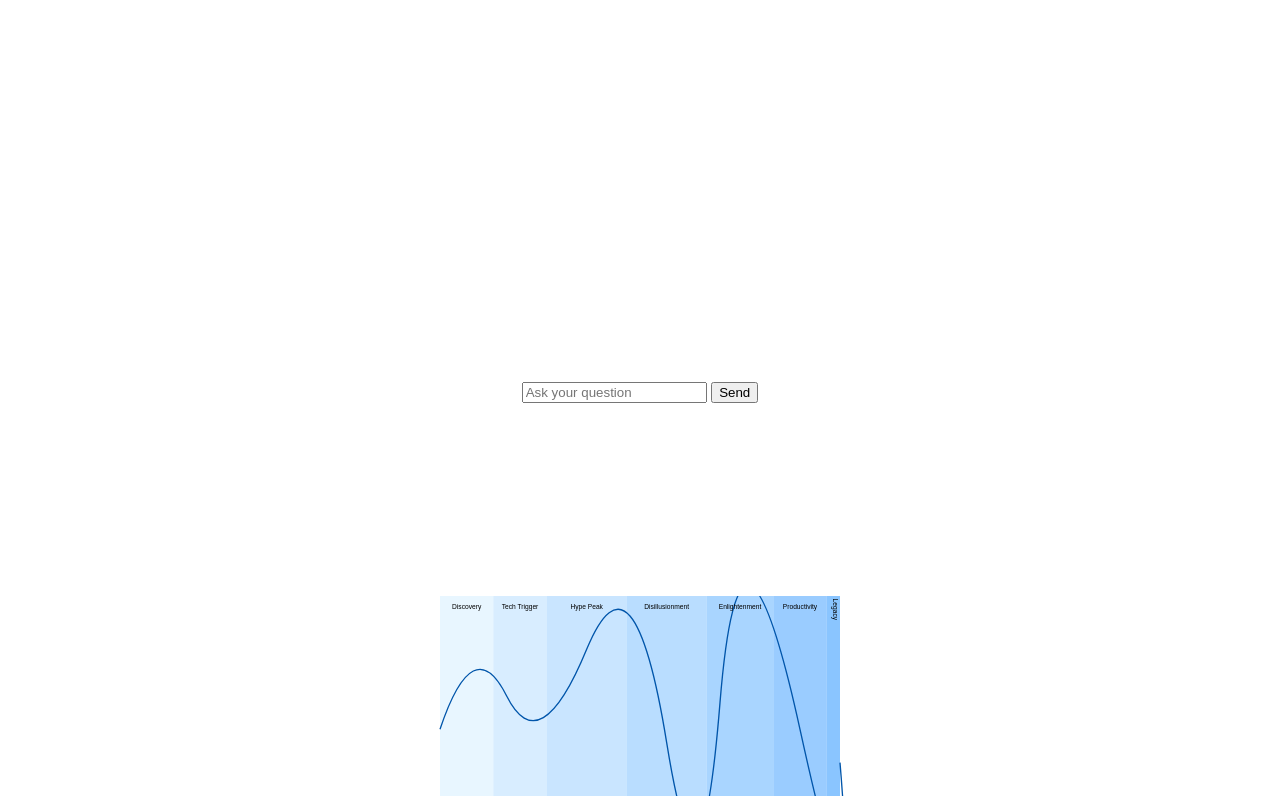
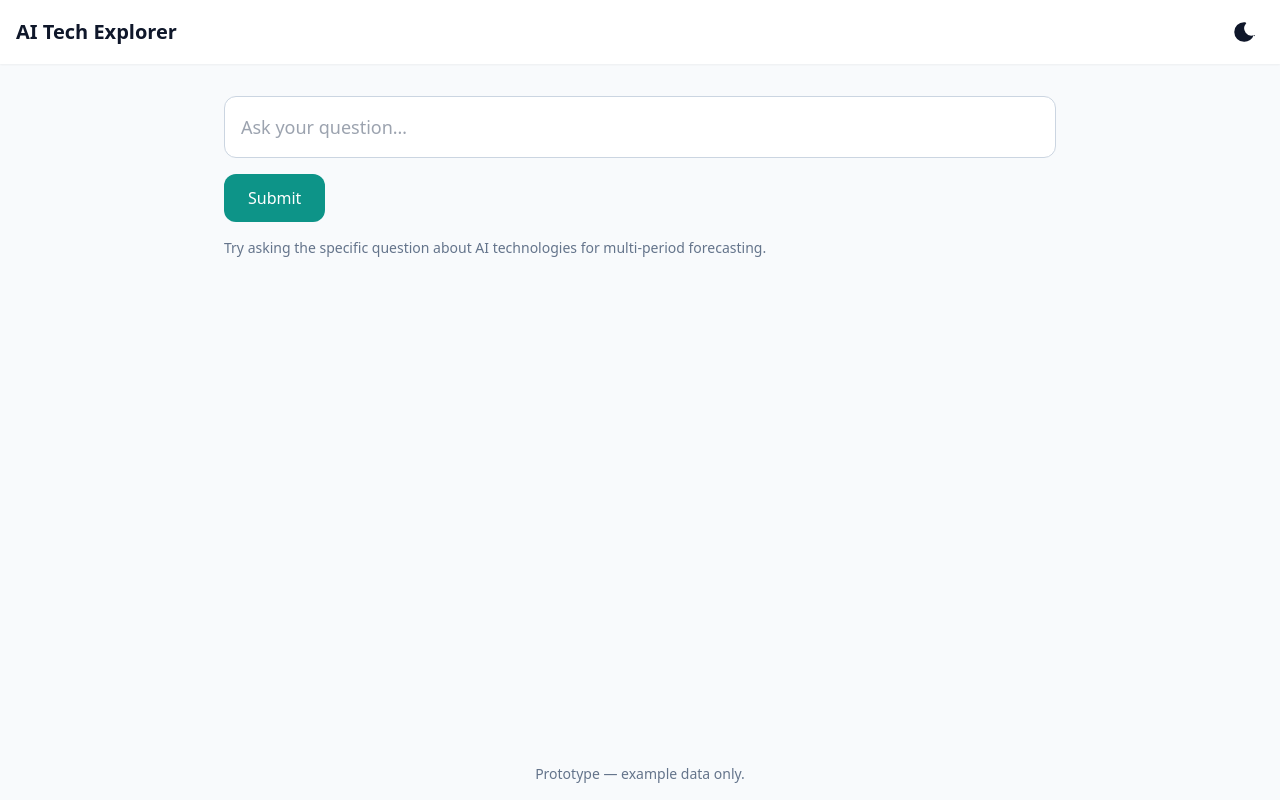
Before and after one commit to egorhowtocode/Basics-of-Econometrics, a Flask app: page / in a window 1280 px wide. Run offline with Flask 3, Linux system fonts and the light colour scheme; some libraries are stand-ins or nearby versions.

Commit message:
Add searchable UI with animations and dark mode

```diff
--- a/app.py
+++ b/app.py
@@ -1,31 +1,63 @@
-from flask import Flask, request, jsonify, render_template
+from flask import Flask, jsonify, render_template, request
 
 app = Flask(__name__)
 
-TECH_RESPONSES = {
-    "Which AI technologies are used to enhance financial time series forecasting performance by processing multi-period inputs?": [
-        {"name": "Multi-period Learning Framework (MLF)", "segment": "discovery"},
-        {"name": "Inter-period Redundancy Filtering (IRF)", "segment": "tech-trigger"},
-        {"name": "Learnable Weighted-average Integration (LWI)", "segment": "hype-peak"},
-        {"name": "Fusion", "segment": "disillusionment"},
-        {"name": "Path Squeeze", "segment": "enlightenment"},
-    ]
-}
+TARGET_QUESTION = (
+    "Which AI technologies are used to enhance financial time series forecasting performance by processing multi-period inputs?"
+)
 
-INSTRUMENTS = ["Python", "R", "C++"]
+TECHNOLOGIES = [
+    {
+        "id": "mlf",
+        "name": "Multi-period Learning Framework (MLF)",
+        "summary": "Learns relationships across multiple temporal periods for financial forecasting.",
+        "instruments": ["Python", "R", "C++"],
+        "sources": [],
+    },
+    {
+        "id": "irf",
+        "name": "Inter-period Redundancy Filtering (IRF)",
+        "summary": "Filters redundant signals between time periods.",
+        "instruments": ["Python", "R", "C++"],
+        "sources": [],
+    },
+    {
+        "id": "lwi",
+        "name": "Learnable Weighted-average Integration (LWI)",
+        "summary": "Learns optimal weights to integrate forecasts from different periods.",
+        "instruments": ["Python", "R", "C++"],
+        "sources": [],
+    },
+    {
+        "id": "fusion",
+        "name": "Fusion",
+        "summary": "Combines heterogeneous signals/features across horizons.",
+        "instruments": ["Python", "R", "C++"],
+        "sources": [],
+    },
+    {
+        "id": "path-squeeze",
+        "name": "Path Squeeze",
+        "summary": "Reduces dimensionality along temporal paths.",
+        "instruments": ["Python", "R", "C++"],
+        "sources": [],
+    },
+]
 
-@app.route("/")
+
+@app.get("/")
 def index():
     return render_template("index.html")
 
-@app.post("/technologies")
-def technologies():
-    data = request.get_json(force=True)
-    question = data.get("question", "")
-    technologies = TECH_RESPONSES.get(question, [])
-    for tech in technologies:
-        tech["instruments"] = INSTRUMENTS
-    return jsonify({"technologies": technologies})
+
+@app.post("/search")
+def search():
+    data = request.get_json(force=True) or {}
+    query = data.get("q", "")
+    matched = query.strip().lower() == TARGET_QUESTION.strip().lower()
+    items = TECHNOLOGIES if matched else []
+    return jsonify({"matched": matched, "items": items})
+
 
 if __name__ == "__main__":
     app.run(debug=True)
--- /dev/null
+++ b/static/js/main.js
@@ -0,0 +1,157 @@
+// Frontend logic for search, accordion, dark mode, and toasts
+
+document.addEventListener('DOMContentLoaded', () => {
+  const form = document.getElementById('question-form');
+  const input = document.getElementById('question-input');
+  const toggleBtn = document.getElementById('theme-toggle');
+
+  form.addEventListener('submit', async (e) => {
+    e.preventDefault();
+    const q = input.value;
+    try {
+      const res = await fetch('/search', {
+        method: 'POST',
+        headers: { 'Content-Type': 'application/json' },
+        body: JSON.stringify({ q })
+      });
+      const data = await res.json();
+      renderResults(data.items);
+      showToast('Results refreshed for your question.');
+    } catch (err) {
+      console.error(err);
+    }
+  });
+
+  toggleBtn.addEventListener('click', () => {
+    const mode = document.documentElement.classList.contains('dark') ? 'light' : 'dark';
+    setTheme(mode);
+  });
+
+  initTheme();
+});
+
+// Render the list of technologies or a not-found card
+function renderResults(items) {
+  const container = document.getElementById('results');
+  container.innerHTML = '';
+  if (!items || !items.length) {
+    const card = document.createElement('div');
+    card.className = 'anim-float-in bg-white dark:bg-slate-900 rounded-2xl p-6 text-center shadow';
+    card.textContent = 'Sorry, we could not find anything.';
+    container.appendChild(card);
+    return;
+  }
+  items.forEach((item, i) => container.appendChild(createTechCard(item, i)));
+}
+
+// Create a technology card with accordion behavior and animation delay
+function createTechCard(item, index) {
+  const card = document.createElement('div');
+  card.className = 'rounded-2xl bg-white dark:bg-slate-900 shadow anim-float-in';
+  card.style.animationDelay = `${index * 90}ms`;
+
+  const btn = document.createElement('button');
+  btn.id = `acc-btn-${item.id}`;
+  btn.className = 'w-full flex justify-between items-center p-4 text-left focus:outline-none focus-visible:ring-2 ring-teal-500';
+  btn.setAttribute('aria-expanded', 'false');
+  btn.setAttribute('aria-controls', `panel-${item.id}`);
+  btn.innerHTML = `
+    <span>
+      <span class="font-semibold">${item.name}</span>
+      <p class="text-sm text-slate-500 dark:text-slate-400">${item.summary}</p>
+    </span>
+    <svg class="chevron w-5 h-5 transition-transform" xmlns="http://www.w3.org/2000/svg" fill="none" viewBox="0 0 24 24" stroke="currentColor"><path stroke-linecap="round" stroke-linejoin="round" stroke-width="2" d="M19 9l-7 7-7-7"/></svg>`;
+  btn.addEventListener('click', () => toggleAccordion(item.id));
+
+  const panel = document.createElement('div');
+  panel.id = `panel-${item.id}`;
+  panel.className = 'accordion-panel px-4 pb-4';
+  panel.setAttribute('role', 'region');
+  panel.setAttribute('aria-labelledby', btn.id);
+
+  const instruments = document.createElement('div');
+  instruments.innerHTML = `
+    <h4 class="font-medium">Instruments</h4>
+    <div class="mt-1 flex flex-wrap gap-2">
+      ${item.instruments
+        .map(i => `<span class="px-2 py-0.5 rounded-full bg-teal-100 text-teal-700 dark:bg-teal-800 dark:text-teal-100 text-sm">${i}</span>`)
+        .join('')}
+    </div>`;
+
+  const sources = document.createElement('div');
+  sources.innerHTML = '<h4 class="font-medium mt-2">Sources</h4><p class="text-sm text-slate-500 dark:text-slate-400 mt-1">No sources available yet.</p>';
+
+  panel.appendChild(instruments);
+  panel.appendChild(sources);
+
+  card.appendChild(btn);
+  card.appendChild(panel);
+  return card;
+}
+
+// Toggle accordion panels so only one stays open
+function toggleAccordion(id) {
+  const targetPanel = document.getElementById(`panel-${id}`);
+  const targetBtn = document.getElementById(`acc-btn-${id}`);
+  const targetChevron = targetBtn.querySelector('.chevron');
+  const isOpen = targetBtn.getAttribute('aria-expanded') === 'true';
+
+  document.querySelectorAll('.accordion-panel').forEach(p => {
+    if (p !== targetPanel) {
+      p.style.maxHeight = null;
+      const b = document.getElementById(`acc-btn-${p.id.replace('panel-','')}`);
+      if (b) {
+        b.setAttribute('aria-expanded', 'false');
+        const c = b.querySelector('.chevron');
+        if (c) c.style.transform = 'rotate(0deg)';
+      }
+    }
+  });
+
+  if (isOpen) {
+    targetPanel.style.maxHeight = null;
+    targetBtn.setAttribute('aria-expanded', 'false');
+    targetChevron.style.transform = 'rotate(0deg)';
+  } else {
+    targetPanel.style.maxHeight = targetPanel.scrollHeight + 'px';
+    targetBtn.setAttribute('aria-expanded', 'true');
+    targetChevron.style.transform = 'rotate(180deg)';
+  }
+}
+
+// Theme utilities
+function setTheme(mode) {
+  const root = document.documentElement;
+  if (mode === 'dark') {
+    root.classList.add('dark');
+  } else {
+    root.classList.remove('dark');
+  }
+  localStorage.setItem('theme', mode);
+  updateThemeIcons(mode);
+}
+
+function initTheme() {
+  const stored = localStorage.getItem('theme');
+  setTheme(stored === 'dark' ? 'dark' : 'light');
+}
+
+function updateThemeIcons(mode) {
+  const sun = document.getElementById('icon-sun');
+  const moon = document.getElementById('icon-moon');
+  if (mode === 'dark') {
+    sun.classList.remove('hidden');
+    moon.classList.add('hidden');
+  } else {
+    sun.classList.add('hidden');
+    moon.classList.remove('hidden');
+  }
+}
+
+// Simple toast/snackbar
+function showToast(message) {
+  const toast = document.getElementById('toast');
+  toast.textContent = message;
+  toast.classList.add('show');
+  setTimeout(() => toast.classList.remove('show'), 2000);
+}
--- a/static/style.css
+++ /dev/null
@@ -1,95 +0,0 @@
-body {
-    font-family: Arial, sans-serif;
-    margin: 0;
-    min-height: 100vh;
-    display: flex;
-    flex-direction: column;
-    align-items: center;
-    justify-content: center;
-}
-
-#question-form {
-    margin-bottom: 15px;
-}
-
-#response-area {
-    text-align: center;
-}
-
-#technology-list {
-    list-style-type: none;
-    padding-left: 0;
-    margin-top: 10px;
-}
-
-#technology-list li {
-    margin: 5px 0;
-    cursor: pointer;
-    opacity: 0;
-}
-
-.float-in {
-    animation: float-in 0.6s ease forwards;
-}
-
-@keyframes float-in {
-    from {
-        transform: translateY(20px);
-        opacity: 0;
-    }
-    to {
-        transform: translateY(0);
-        opacity: 1;
-    }
-}
-
-.segment {
-    opacity: 0.6;
-}
-
-#segment-discovery { fill: #d9f0ff; }
-#segment-tech-trigger { fill: #bfe2ff; }
-#segment-hype-peak { fill: #a5d4ff; }
-#segment-disillusionment { fill: #8bc7ff; }
-#segment-enlightenment { fill: #71b9ff; }
-#segment-productivity { fill: #57abff; }
-#segment-legacy { fill: #3d9eff; }
-
-.segment.highlight {
-    fill: #4da6ff !important;
-    opacity: 0.9;
-}
-
-.segment-label {
-    font-size: 10px;
-}
-
-.message {
-    background: #f1f1f1;
-    padding: 10px;
-    border-radius: 5px;
-    display: inline-block;
-}
-
-#tooltip {
-    position: absolute;
-    background: #333;
-    color: #fff;
-    padding: 5px;
-    border-radius: 4px;
-    font-size: 12px;
-    display: none;
-    pointer-events: none;
-}
-
-#curve-container {
-    position: fixed;
-    bottom: 0;
-    width: 100%;
-    text-align: center;
-}
-
-#hype-curve {
-    max-width: 100%;
-    height: 200px;
-}
--- /dev/null
+++ b/templates/base.html
@@ -0,0 +1,26 @@
+<!DOCTYPE html>
+<html lang="en" class="h-full">
+<head>
+    <meta charset="UTF-8" />
+    <meta name="viewport" content="width=device-width, initial-scale=1.0" />
+    <title>AI Tech Explorer</title>
+    <script src="https://cdn.tailwindcss.com"></script>
+    <link rel="stylesheet" href="{{ url_for('static', filename='css/app.css') }}" />
+    <script>window.CSRF_OFF="true";</script>
+</head>
+<body class="min-h-dvh bg-slate-50 dark:bg-slate-950 text-slate-900 dark:text-slate-100 flex flex-col">
+    <header class="flex items-center justify-between px-4 py-3 shadow-sm bg-white dark:bg-slate-900">
+        <h1 class="text-xl font-semibold">AI Tech Explorer</h1>
+        <button id="theme-toggle" class="p-2 rounded-full focus:outline-none focus-visible:ring-2 ring-teal-500 dark:ring-offset-slate-900" aria-label="Toggle dark mode">
+            <svg id="icon-sun" class="w-6 h-6 hidden" xmlns="http://www.w3.org/2000/svg" viewBox="0 0 24 24" fill="currentColor"><path d="M12 18a6 6 0 100-12 6 6 0 000 12z"/><path fill-rule="evenodd" d="M12 2a.75.75 0 01.75.75V5a.75.75 0 01-1.5 0V2.75A.75.75 0 0112 2zm0 14.5a.75.75 0 01.75.75V21a.75.75 0 01-1.5 0v-3.75a.75.75 0 01.75-.75zm9.25-5.75a.75.75 0 01-.75.75H17a.75.75 0 010-1.5h3.5a.75.75 0 01.75.75zM7 12a.75.75 0 01-.75.75H2.75a.75.75 0 010-1.5H6.25A.75.75 0 017 12zm10.78-6.78a.75.75 0 010 1.06L16.06 9a.75.75 0 01-1.06-1.06l1.72-1.72a.75.75 0 011.06 0zm-9.56 9.56a.75.75 0 010 1.06L6.5 19.94a.75.75 0 11-1.06-1.06l1.72-1.72a.75.75 0 011.06 0zm11.12 0a.75.75 0 00-1.06 0l-1.72 1.72a.75.75 0 101.06 1.06l1.72-1.72a.75.75 0 000-1.06zm-9.56-9.56a.75.75 0 00-1.06 0L6.5 6.5a.75.75 0 101.06 1.06l1.72-1.72a.75.75 0 000-1.06z" clip-rule="evenodd"/></svg>
+            <svg id="icon-moon" class="w-6 h-6 hidden" xmlns="http://www.w3.org/2000/svg" viewBox="0 0 24 24" fill="currentColor"><path d="M21.752 15.002A9.718 9.718 0 0112 21.75 9.75 9.75 0 0112 2.25c.54 0 1.076.043 1.607.128a.75.75 0 01.258 1.36 7.25 7.25 0 008.397 11.264.75.75 0 01.49 1.35z"/></svg>
+        </button>
+    </header>
+    <main class="flex-1">
+        {% block content %}{% endblock %}
+    </main>
+    <footer class="text-center text-sm py-4 text-slate-500 dark:text-slate-400">Prototype — example data only.</footer>
+    <div id="toast" class="toast"></div>
+    <script src="{{ url_for('static', filename='js/main.js') }}"></script>
+</body>
+</html>
--- a/templates/index.html
+++ b/templates/index.html
@@ -1,39 +1,11 @@
-<!DOCTYPE html>
-<html lang="en">
-<head>
-    <meta charset="UTF-8" />
-    <title>Technology Advisor</title>
-    <link rel="stylesheet" href="{{ url_for('static', filename='style.css') }}" />
-</head>
-<body>
-    <form id="question-form">
-        <input type="text" id="question-input" placeholder="Ask your question" />
-        <button type="submit">Send</button>
+{% extends 'base.html' %}
+{% block content %}
+<div class="max-w-4xl mx-auto p-4 md:p-6 lg:p-8">
+    <form id="question-form" class="space-y-4">
+        <input id="question-input" type="text" name="q" class="w-full text-lg p-4 rounded-xl border border-slate-300 dark:border-slate-700 bg-white dark:bg-slate-900 focus:outline-none focus-visible:ring-2 ring-teal-500" placeholder="Ask your question…" />
+        <button type="submit" class="px-6 py-3 rounded-xl bg-teal-600 text-white hover:bg-teal-700 focus:outline-none focus-visible:ring-2 ring-teal-500">Submit</button>
     </form>
-    <div id="response-area">
-        <div id="question-bubble" class="message" style="display:none;"></div>
-        <ul id="technology-list" style="display:none;"></ul>
-    </div>
-    <div id="curve-container">
-        <svg id="hype-curve" width="600" height="300" viewBox="0 0 600 300">
-            <rect id="segment-discovery" class="segment" x="0" y="0" width="80" height="300"></rect>
-            <rect id="segment-tech-trigger" class="segment" x="80" y="0" width="80" height="300"></rect>
-            <rect id="segment-hype-peak" class="segment" x="160" y="0" width="120" height="300"></rect>
-            <rect id="segment-disillusionment" class="segment" x="280" y="0" width="120" height="300"></rect>
-            <rect id="segment-enlightenment" class="segment" x="400" y="0" width="100" height="300"></rect>
-            <rect id="segment-productivity" class="segment" x="500" y="0" width="80" height="300"></rect>
-            <rect id="segment-legacy" class="segment" x="580" y="0" width="20" height="300"></rect>
-            <path d="M0,200 Q50,50 100,150 T220,80 T340,220 T420,160 T540,200 T600,250" fill="none" stroke="#0055aa" stroke-width="2" />
-            <text x="40" y="20" class="segment-label" text-anchor="middle">Discovery</text>
-            <text x="120" y="20" class="segment-label" text-anchor="middle">Tech Trigger</text>
-            <text x="220" y="20" class="segment-label" text-anchor="middle">Hype Peak</text>
-            <text x="340" y="20" class="segment-label" text-anchor="middle">Disillusionment</text>
-            <text x="450" y="20" class="segment-label" text-anchor="middle">Enlightenment</text>
-            <text x="540" y="20" class="segment-label" text-anchor="middle">Productivity</text>
-            <text x="590" y="20" transform="rotate(90 590,20)" class="segment-label" text-anchor="middle">Legacy</text>
-        </svg>
-    </div>
-    <div id="tooltip"></div>
-    <script src="{{ url_for('static', filename='script.js') }}"></script>
-</body>
-</html>
+    <p class="mt-4 text-sm text-slate-500 dark:text-slate-400">Try asking the specific question about AI technologies for multi-period forecasting.</p>
+    <div id="results" class="mt-8 space-y-4"></div>
+</div>
+{% endblock %}
```
Also changed, not shown: static/css/app.css (added, +38 -0 lines), static/script.js (deleted, +0 -76 lines), README.md.
